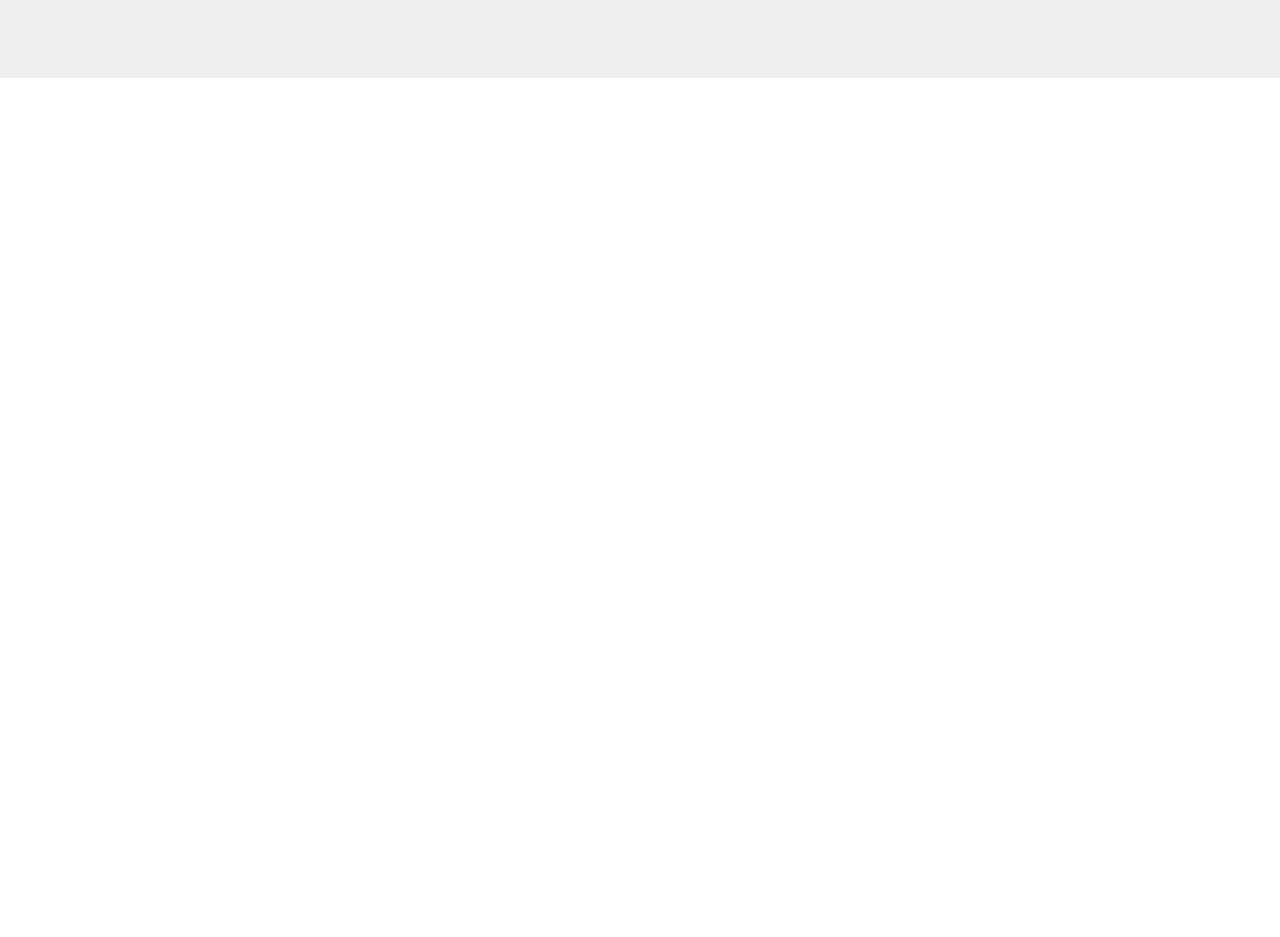
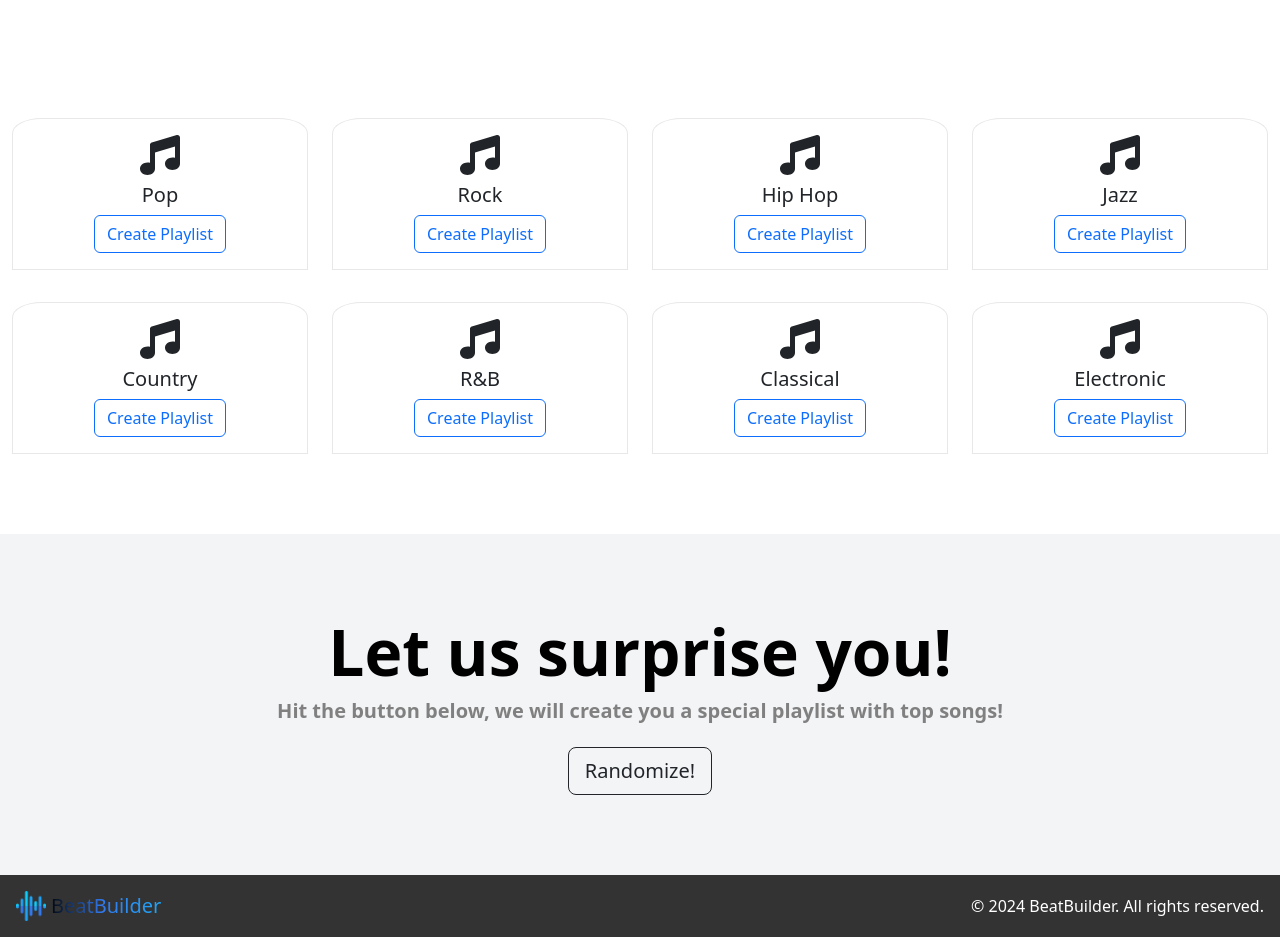
Before and after one commit to nandolopez7/beatbuilder, a React (Create React App) app in the folder beatbuilder-front/: page / in a window 1280 px wide. Shown: the part 565-1502 px from the top of the page. Before the commit the page ends 800 px from the top, so only its background shows below. Built offline with nearby package versions, Linux system fonts and the light colour scheme.

Commit message:
Initial page completed, sections added and cards to choose genre to create playlist, Footer component created

```diff
--- a/beatbuilder-front/package.json
+++ b/beatbuilder-front/package.json
@@ -3,6 +3,11 @@
   "version": "0.1.0",
   "private": true,
   "dependencies": {
+    "@fortawesome/fontawesome-svg-core": "^6.5.2",
+    "@fortawesome/free-brands-svg-icons": "^6.5.2",
+    "@fortawesome/free-regular-svg-icons": "^6.5.2",
+    "@fortawesome/free-solid-svg-icons": "^6.5.2",
+    "@fortawesome/react-fontawesome": "^0.2.0",
     "@testing-library/jest-dom": "^5.17.0",
     "@testing-library/react": "^13.4.0",
     "@testing-library/user-event": "^13.5.0",
--- /dev/null
+++ b/beatbuilder-front/src/components/footer_component.jsx
@@ -0,0 +1,26 @@
+import React from "react";
+import "../css/navbar_initial_page_style.css";
+
+
+function Footer() {
+  return (
+<footer style={footerStyle}>
+  <div style={{ display: "flex", alignItems: "center", justifyContent: "space-between" }}>
+    <div style={{ display: "flex", alignItems: "center" }}>
+    <img style={{width:"auto", height:"30px", marginRight:"5px"}} src="/wave-sound.png"/>
+      <h5 style={{ margin: "0" }} className="neon-text-footer">BeatBuilder</h5>
+    </div>
+    <p style={{ margin: "0" }}>&copy; 2024 BeatBuilder. All rights reserved.</p>
+  </div>
+</footer>
+  );
+}
+
+const footerStyle = {
+  backgroundColor: "#333",
+  color: "#fff",
+  textAlign: "center",
+  padding: "1rem",
+};
+
+export default Footer;
--- a/beatbuilder-front/src/components/navbar_initial_page_component.jsx
+++ b/beatbuilder-front/src/components/navbar_initial_page_component.jsx
@@ -17,6 +17,7 @@ export function NavbarInitialPage() {
         expand="sm"
         bg="dark"
         data-bs-theme="dark"
+        style={{position:"sticky", top:"0", zIndex:"2"}}
       >
         <Container>
           <Navbar.Brand className="neon-text">BeatBuilder</Navbar.Brand>
--- a/beatbuilder-front/src/css/initial_page_style.css
+++ b/beatbuilder-front/src/css/initial_page_style.css
@@ -44,21 +44,21 @@
   opacity: 0;
 }
 
-
 @keyframes roll {
   0% {
     opacity: 0;
     transform: translate3d(0, -70%, 0);
   }
-    2.5%, 25% {
+  2.5%,
+  25% {
     opacity: 1;
     transform: translateZ(0);
   }
-    27.5%, 100%{
+  27.5%,
+  100% {
     opacity: 0;
     transform: translate3d(0, 70%, 0);
   }
-
 }
 
 @media (max-width: 768px) {
@@ -79,3 +79,17 @@
     margin-left: 0; /* Ajustar el margen superior */
   }
 }
+
+.card-playlist {
+    border-bottom-left-radius: 0;
+    border-bottom-right-radius: 0;
+    border-top-left-radius: 10%;
+    border-top-right-radius: 10%;
+    border: 1px solid rgb(233, 231, 231);
+    transition: box-shadow 0.6s ease, transform 0.6s ease;
+}
+
+.card-playlist:hover {
+    box-shadow: 0 10px 10px rgba(0, 0, 0, 0.5);
+    transform: translateY(-10px);
+}
--- a/beatbuilder-front/src/css/navbar_initial_page_style.css
+++ b/beatbuilder-front/src/css/navbar_initial_page_style.css
@@ -6,6 +6,17 @@
   -webkit-text-stroke: 1px #4dcee1;
   background-image: linear-gradient(to left,
   #4dcee1, #3a95a3, black, rgb(66, 65, 65));
+  background-size: 200%;
+  -webkit-background-clip: text;
+  animation: move 30s linear infinite;
+}
+
+.neon-text-footer {
+  cursor: default;
+  transition: .3s linear;
+  color: transparent;
+  background-image: linear-gradient(to left,
+  #0ccdfd, #20a3f5, #3279ed, black, rgb(66, 65, 65));
   background-size: 200%;
   -webkit-background-clip: text;
   animation: move 30s linear infinite;
--- a/beatbuilder-front/src/pages/info_page.jsx
+++ b/beatbuilder-front/src/pages/info_page.jsx
@@ -1,8 +1,10 @@
 import { NavbarInitialPage } from "../components/navbar_initial_page_component";
+import Footer from "../components/footer_component";
 export function InfoPage() {
   return (
     <>
       <NavbarInitialPage />
+      <Footer />
     </>
   );
 }
--- a/beatbuilder-front/src/pages/initial_page.jsx
+++ b/beatbuilder-front/src/pages/initial_page.jsx
@@ -1,11 +1,15 @@
-import { Container, Row, Col } from "react-bootstrap";
+import { Container, Row, Col, Card, Button } from "react-bootstrap";
 import { NavbarInitialPage } from "../components/navbar_initial_page_component";
+import { FontAwesomeIcon } from "@fortawesome/react-fontawesome";
+import { faMusic } from "@fortawesome/free-solid-svg-icons";
+import Footer from "../components/footer_component";
 import "../css/initial_page_style.css";
+
 
 export function InitialPage() {
   return (
     <>
-      <NavbarInitialPage />
+      <NavbarInitialPage/>
       <Container
         fluid
         style={{
@@ -25,7 +29,7 @@ export function InitialPage() {
                   Music
                   <div className="lista">
                     <div className="item">like never seen before</div>
-                    <div className="item"> that sets your rhythm</div>
+                    <div className="item">that sets your rhythm</div>
                     <div className="item">that harmonizes your day</div>
                     <div className="item">that resonates with you</div>
                   </div>
@@ -40,17 +44,149 @@ export function InitialPage() {
         <Row
           className="justify-content-center align-items-center text-center"
           style={{
-            backgroundColor: "#f0f0f0", // Cambiar por el color deseado
-            color: "#000000", // Cambiar el color del texto si es necesario
+            backgroundColor: "#ffff",
+            color: "#000000",
           }}
         >
-          <Col xs={12}>
-            <div style={{ height: "30vh" }}>
-              Otra fila con un color diferente
-            </div>
+          <h1 style={{ marginTop: "5rem", fontWeight: "bolder" }}>
+            Discover Your Perfect Playlist
+          </h1>
+          <h5 style={{ color: "grey", fontWeight: "bolder" }}>
+            Choose your favorite genres and let us create the ultimate playlist
+            for you.
+          </h5>
+          <Col style={{ marginTop: "5rem", marginBottom: "5rem" }}>
+            <Row className="justify-content-center align-items-center text-center">
+              <Col lg={3} md={6} sm={12}>
+                <Card className="card-playlist" style={{ marginTop: "2rem" }}>
+                  <Card.Body>
+                    <Card.Title>
+                      <FontAwesomeIcon icon={faMusic} size="2xl" />
+                    </Card.Title>
+                    <Card.Title>Pop</Card.Title>
+                    <Button variant="outline-primary">Create Playlist</Button>
+                  </Card.Body>
+                </Card>
+              </Col>
+
+              <Col lg={3} md={6} sm={12}>
+                <Card className="card-playlist" style={{ marginTop: "2rem" }}>
+                  <Card.Body>
+                    <Card.Title>
+                      <FontAwesomeIcon icon={faMusic} size="2xl" />
+                    </Card.Title>
+                    <Card.Title>Rock</Card.Title>
+                    <Button variant="outline-primary">Create Playlist</Button>
+                  </Card.Body>
+                </Card>
+              </Col>
+
+              <Col lg={3} md={6} sm={12}>
+                <Card className="card-playlist" style={{ marginTop: "2rem" }}>
+                  <Card.Body>
+                    <Card.Title>
+                      <FontAwesomeIcon icon={faMusic} size="2xl" />
+                    </Card.Title>
+                    <Card.Title>Hip Hop</Card.Title>
+                    <Button variant="outline-primary">Create Playlist</Button>
+                  </Card.Body>
+                </Card>
+              </Col>
+              <Col lg={3} md={6} sm={12}>
+                <Card className="card-playlist" style={{ marginTop: "2rem" }}>
+                  <Card.Body>
+                    <Card.Title>
+                      <FontAwesomeIcon icon={faMusic} size="2xl" />
+                    </Card.Title>
+                    <Card.Title>Jazz</Card.Title>
+                    <Button variant="outline-primary">Create Playlist</Button>
+                  </Card.Body>
+                </Card>
+              </Col>
+
+              <Col lg={3} md={6} sm={12}>
+                <Card className="card-playlist" style={{ marginTop: "2rem" }}>
+                  <Card.Body>
+                    <Card.Title>
+                      <FontAwesomeIcon icon={faMusic} size="2xl" />
+                    </Card.Title>
+                    <Card.Title>Country</Card.Title>
+                    <Button variant="outline-primary">Create Playlist</Button>
+                  </Card.Body>
+                </Card>
+              </Col>
+
+              <Col lg={3} md={6} sm={12}>
+                <Card className="card-playlist" style={{ marginTop: "2rem" }}>
+                  <Card.Body>
+                    <Card.Title>
+                      <FontAwesomeIcon icon={faMusic} size="2xl" />
+                    </Card.Title>
+                    <Card.Title>R&B</Card.Title>
+                    <Button variant="outline-primary">Create Playlist</Button>
+                  </Card.Body>
+                </Card>
+              </Col>
+
+              <Col lg={3} md={6} sm={12}>
+                <Card className="card-playlist" style={{ marginTop: "2rem" }}>
+                  <Card.Body>
+                    <Card.Title>
+                      <FontAwesomeIcon icon={faMusic} size="2xl" />
+                    </Card.Title>
+                    <Card.Title>Classical</Card.Title>
+                    <Button variant="outline-primary">Create Playlist</Button>
+                  </Card.Body>
+                </Card>
+              </Col>
+
+              <Col lg={3} md={6} sm={12}>
+                <Card className="card-playlist" style={{ marginTop: "2rem" }}>
+                  <Card.Body>
+                    <Card.Title>
+                      <FontAwesomeIcon icon={faMusic} size="2xl" />
+                    </Card.Title>
+                    <Card.Title>Electronic</Card.Title>
+                    <Button variant="outline-primary">Create Playlist</Button>
+                  </Card.Body>
+                </Card>
+              </Col>
+            </Row>
           </Col>
         </Row>
+
+        <Row
+          className="justify-content-center align-items-center text-center"
+          style={{
+            backgroundColor: "#f3f4f6",
+            color: "#000000",
+          }}
+        >
+          <h1
+            style={{
+              marginTop: "5rem",
+              fontWeight: "bolder",
+              fontSize: "4rem",
+            }}
+          >
+            Let us surprise you!
+          </h1>
+          <h5 style={{ color: "grey", fontWeight: "bolder" }}>
+            Hit the button below, we will create you a special playlist with top
+            songs!
+          </h5>
+          <div
+            style={{
+              marginBottom: "5rem",
+              marginTop: "1rem",
+              fontWeight: "bolder",
+            }}
+          >
+            <Button variant="outline-dark" size="lg">Randomize!</Button>
+          </div>
+        </Row>
       </Container>
+      <Footer />
     </>
   );
 }
```
Also changed, not shown: beatbuilder-front/public/wave-sound.png (added), 1 other file (tests, documents, lock files or other folders). Lines whose indentation alone changed are shown as unchanged.
